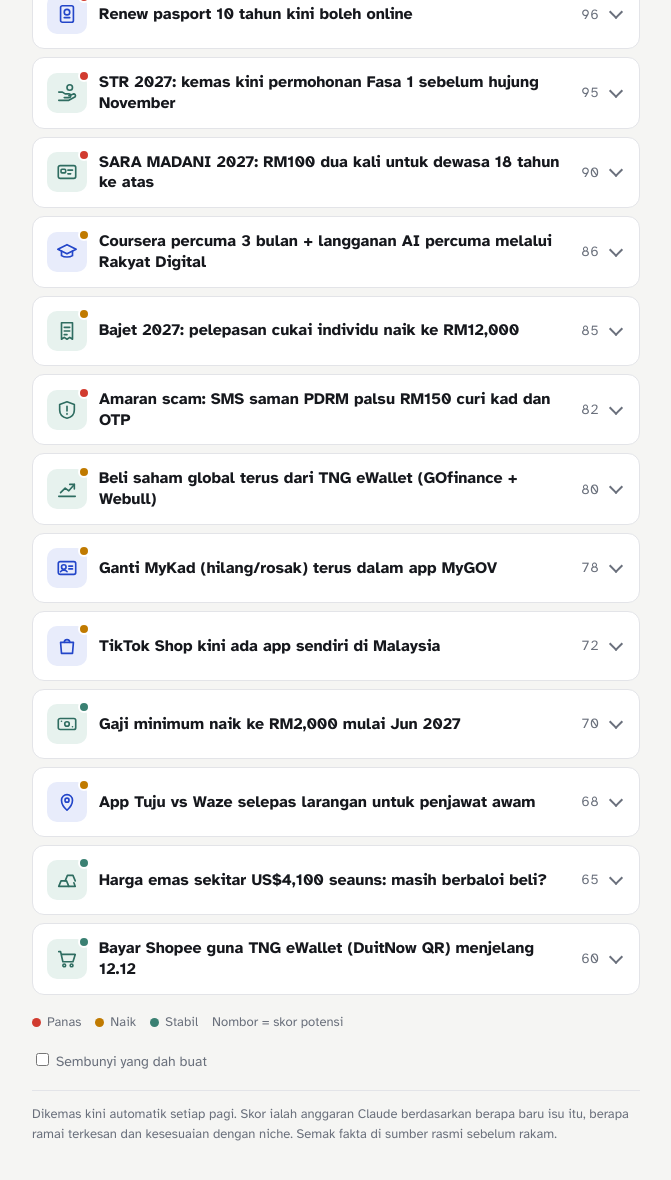
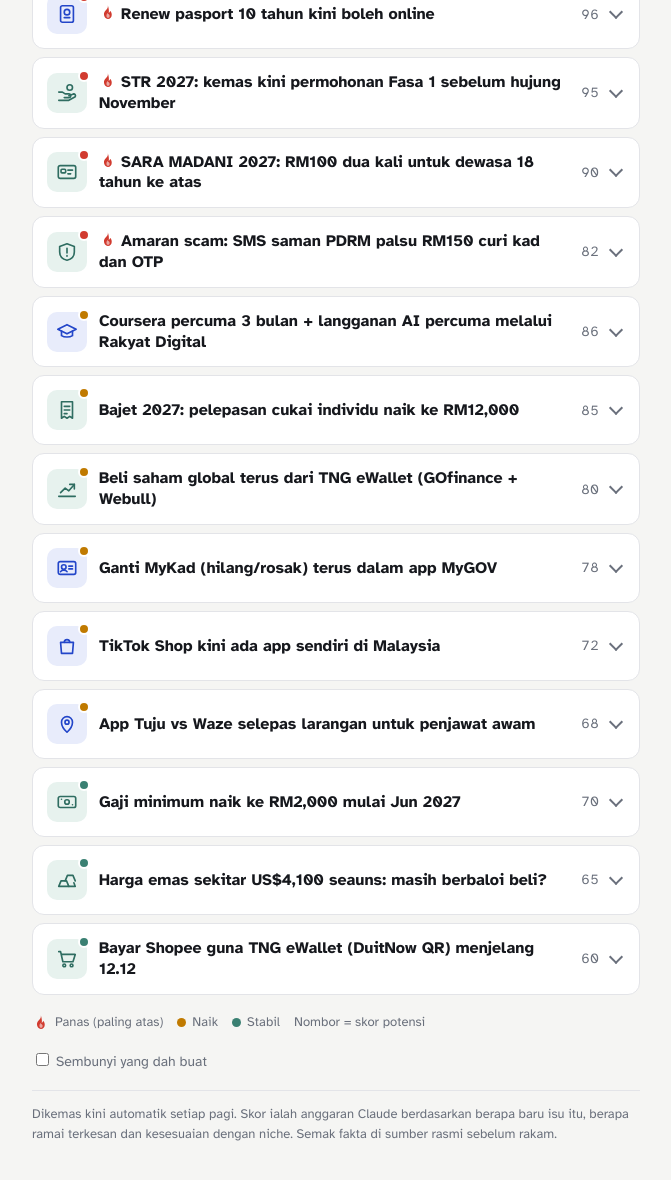
Before and after one commit to Imrnwfi/radar-trending, a plain HTML site: page index.html in a window 1280 px wide. Shown: the part 194-1374 px from the top of the page, without its empty margins (304-975 px from the left). Drawn offline with nearby package versions, Linux system fonts and the light colour scheme.

Commit message:
Topik hangat di atas sekali, tambah ikon api
Co-Authored-By: Claude Opus 5.5 <noreply@anthropic.com>
Claude-Session: https://claude.ai/code/session_016wVdpLdFUfqaMMHpkmqGp4

```diff
--- a/index.html
+++ b/index.html
@@ -46,6 +46,8 @@ h1{font-family:var(--display);font-weight:700;font-size:30px;line-height:1.1;mar
 .dot.panas{background:var(--hot)} .dot.naik{background:var(--rise)}
 .t{flex:1;min-width:0;font-weight:700;line-height:1.3}
 .item.done .t{color:var(--muted);text-decoration:line-through}
+.fire{width:17px;height:17px;color:var(--hot);vertical-align:-2px;margin-right:5px}
+.legend .fire{margin:0}
 .s{flex:0 0 auto;font-variant-numeric:tabular-nums;font-size:14px;color:var(--muted)}
 .chev{flex:0 0 auto;width:10px;height:10px;border-right:2px solid var(--muted);border-bottom:2px solid var(--muted);transform:rotate(45deg);margin:0 4px 4px 0;transition:transform .15s}
 .row[aria-expanded="true"] .chev{transform:rotate(-135deg);margin:4px 4px 0 0}
@@ -101,7 +103,7 @@ footer{font-size:13px;color:var(--muted);border-top:1px solid var(--line);paddin
   <div class="list" id="list"></div>
 
   <div class="legend" id="legend">
-    <span><i class="dot panas"></i>Panas</span>
+    <span id="lgFire"></span>
     <span><i class="dot naik"></i>Naik</span>
     <span><i class="dot"></i>Stabil</span>
     <span>Nombor = skor potensi</span>
@@ -120,6 +122,8 @@ footer{font-size:13px;color:var(--muted);border-top:1px solid var(--line);paddin
   const $ = id => document.getElementById(id);
   const state = { data:null, latest:null, filter:"semua", hideDone:false, done:{}, open:{}, viewing:"latest" };
   const statusLabel = { panas:"Panas", naik:"Naik", stabil:"Stabil" };
+  const RANK = { panas:0, naik:1, stabil:2 };
+  const FIRE = '<svg class="fire" viewBox="0 0 24 24" aria-label="Topik hangat" role="img"><path fill="currentColor" d="M12.5 2c.6 3.2-1.2 5-2.8 6.8C8.2 10.4 7 12 7 14.5 7 18 9.3 21 12.5 21S18 18.4 18 15c0-2.6-1.3-4.2-2.2-5.4-.3 1.5-1 2.6-2 3 .6-3.4-.2-7.4-1.3-10.6z"/><path fill="var(--panel)" opacity=".55" d="M12.6 12.5c-.9 1.3-2.1 2.3-2.1 4.1 0 1.6 1 2.9 2.2 2.9 1.3 0 2.3-1.1 2.3-2.7 0-1.5-.8-2.4-1.5-3.2-.2.7-.5 1.1-.9 1.3.2-.9.2-1.6 0-2.4z"/></svg>';
   const P = {
     passport:'<rect x="5" y="3" width="14" height="18" rx="2"/><circle cx="12" cy="10" r="3"/><path d="M9 16h6"/>',
     aid:'<path d="M3 11h4l3 2h4a2 2 0 0 1 0 4H9"/><path d="M14 15l5-2a2 2 0 0 1 2 3l-7 4H3"/><circle cx="15" cy="6" r="3"/>',
@@ -140,7 +144,7 @@ footer{font-size:13px;color:var(--muted);border-top:1px solid var(--line);paddin
 
   function esc(s){ return String(s == null ? "" : s).replace(/[&<>"']/g, c => ({"&":"&amp;","<":"&lt;",">":"&gt;",'"':"&quot;","'":"&#39;"}[c])); }
   function safeUrl(u){ try{ const x = new URL(String(u)); return /^https?:$/.test(x.protocol) ? x.href : null; }catch(e){ return null; } }
-  function items(){ return (state.data && Array.isArray(state.data.items)) ? state.data.items.slice().sort((a,b) => (b.score||0)-(a.score||0)) : []; }
+  function items(){ return (state.data && Array.isArray(state.data.items)) ? state.data.items.slice().sort((a,b) => (RANK[a.status] ?? 2) - (RANK[b.status] ?? 2) || (b.score||0)-(a.score||0)) : []; }
 
   function render(){
     const d = state.data; if(!d) return;
@@ -166,7 +170,7 @@ footer{font-size:13px;color:var(--muted);border-top:1px solid var(--line);paddin
     return `<div class="item${done ? " done" : ""}">
       <button class="row" data-toggle="${id}" aria-expanded="${open}" aria-controls="d-${id}">
         <span class="ico ${i.cat === "tutorial" ? "tutorial" : ""}">${svg(i.icon)}<i class="dot ${st}" aria-label="${statusLabel[st]}"></i></span>
-        <span class="t">${esc(i.title)}</span>
+        <span class="t">${st === "panas" ? FIRE : ""}${esc(i.title)}</span>
         <span class="s">${Math.max(0, Math.min(100, Number(i.score) || 0))}</span>
         <i class="chev" aria-hidden="true"></i>
       </button>
@@ -236,6 +240,7 @@ Tulis pakej video dalam Bahasa Melayu. Guna hanya fakta di atas; jangan reka ang
       $("banner").textContent = "Anda sedang lihat senarai lama (" + (d.updated_label || v) + "). Pilih \"Terkini\" untuk kembali."; render(); }catch(err){}
   });
 
+  $("lgFire").innerHTML = FIRE + "Panas (paling atas)";
   (async function start(){
     try{ const s = JSON.parse(localStorage.getItem("rt-done") || "{}"); if(s && typeof s === "object") state.done = s; }catch(e){}
     try{ state.latest = state.data = await getJson("data.json"); render(); }
```
